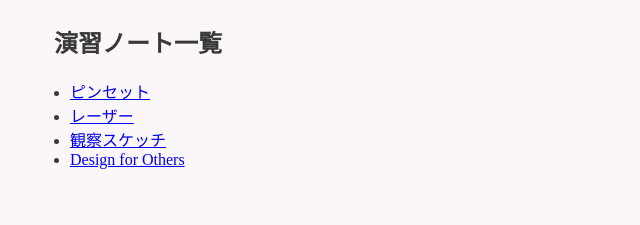
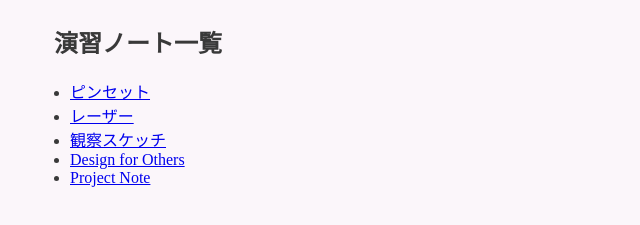
Before and after one commit to cst522/xbp, a plain HTML site: page digi_fab/index.html in a window 1280 px wide. Shown: the part 149-374 px from the top of the page, without its empty margins (0-640 px from the left). Drawn offline with Linux system fonts and the light colour scheme.

Commit message:
20240610

```diff
--- a/digi_fab/index.html
+++ b/digi_fab/index.html
@@ -17,6 +17,7 @@
     <li><a href="../digi_fab/７.html">レーザー</a></li>
     <li><a href="../digi_fab/８.html">観察スケッチ</a></li>
     <li><a href="../digi_fab/12.html">Design for Others</a></li>
+    <li><a href="../de34/ⅵ.html">Project Note</a></li>
 </ul>
 
 
```
